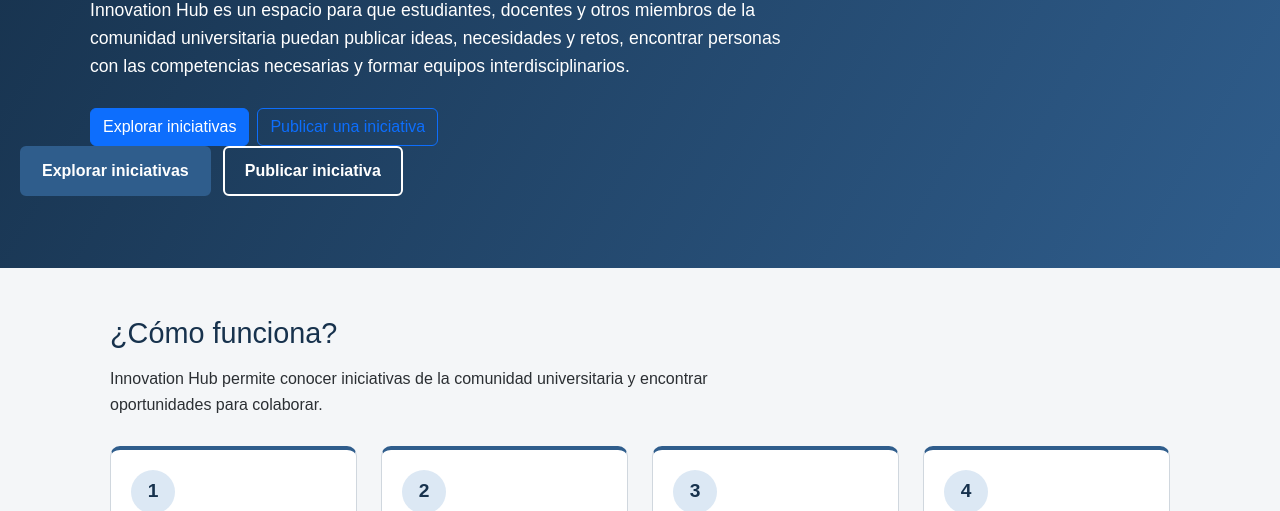
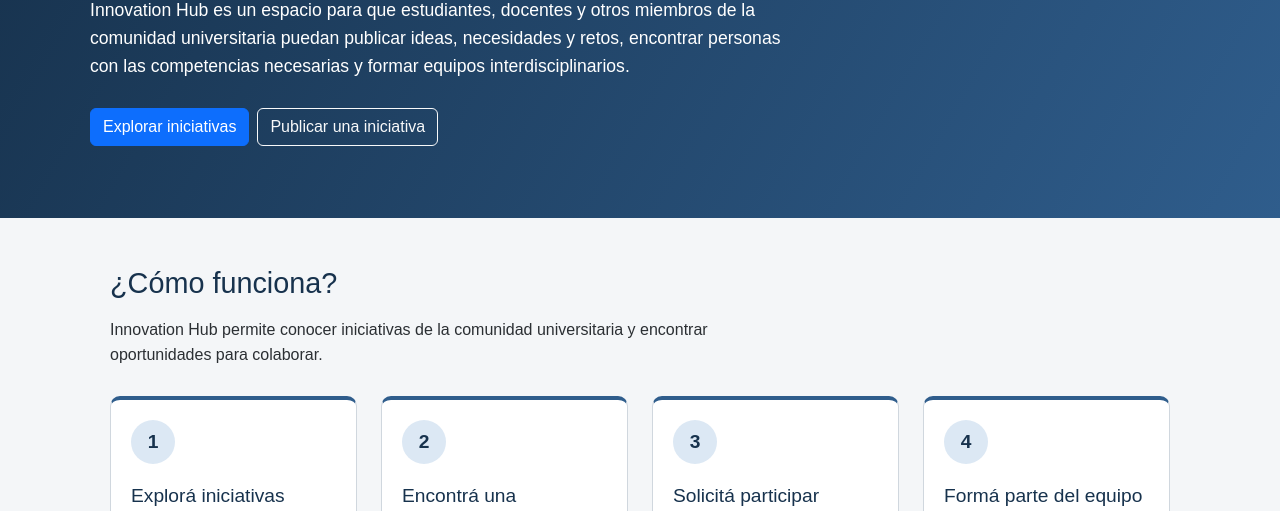
Before and after one commit to xTavoM/Avance1_WebAvanzada, a website: page Avance1/index.html in a window 1280 px wide. Shown: the part 214-725 px from the top of the page. Drawn offline with nearby package versions, Linux system fonts and the light colour scheme.

Commit message:
Elimina botones duplicados en la portada

```diff
--- a/Avance1/index.html
+++ b/Avance1/index.html
@@ -34,13 +34,11 @@
                         y formar equipos interdisciplinarios.</p>
                     <div class="d-flex flex-column flex-sm-row gap-2 mt-4">
                         <a href="paginas/iniciativas.html" class="btn btn-primary"> Explorar iniciativas </a>
-                        <a href="paginas/registro-iniciativa.html" class="btn btn-outline-primary"> Publicar una iniciativa </a>
+                        <a href="paginas/registro-iniciativa.html" class="btn btn-outline-light"> Publicar una iniciativa </a>
                     </div>
             </div>
-            <div class="acciones">
-                <a href="paginas/iniciativas.html" class="boton"> Explorar iniciativas </a>
-                <a href="paginas/registro-iniciativa.html" class="boton boton-secundario"> Publicar iniciativa </a>
-            </div>
+
+
         </section>
 
         <section id="como-funciona" class="seccion">
```
